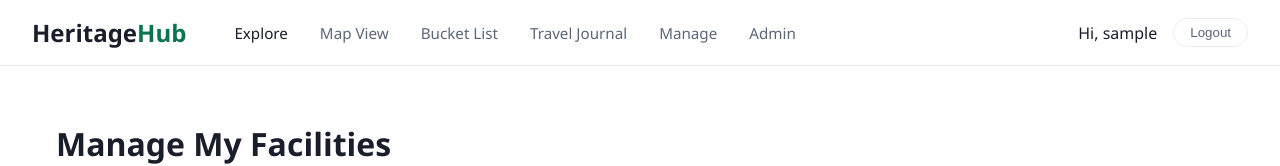
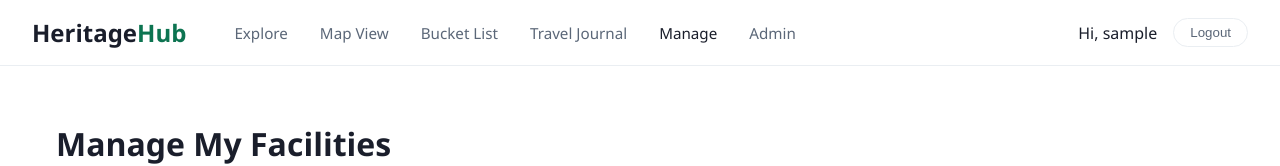
Before and after one commit to eyoung-15/IAT_459_Final_Project, a React (Create React App) app in the folder frontend/: page /dashboard in a window 1280 px wide. Shown: the top 166 px of the page. Built offline with nearby package versions, Linux system fonts and the light colour scheme; no server answers; sample sign-in values are in the browser's storage.

Commit message:
Update nav link feedback

```diff
--- a/frontend/src/Dashboard.js
+++ b/frontend/src/Dashboard.js
@@ -221,7 +221,7 @@ function Dashboard() {
               Heritage<span>Hub</span>
             </Link>
             <div className="nav-links">
-              <Link to="/" className="nav-link active">
+              <Link to="/" className="nav-link">
                 Explore
               </Link>
               <Link to="/Map" className="nav-link">
@@ -233,7 +233,7 @@ function Dashboard() {
               <Link to="/travel-journal" className="nav-link">
                 Travel Journal
               </Link>
-              <Link to="/dashboard" className="nav-link">
+              <Link to="/dashboard" className="nav-link active">
                 Manage
               </Link>
               {/* Nav link to admin panel. Only visible if user is present and role is admin */}
```
